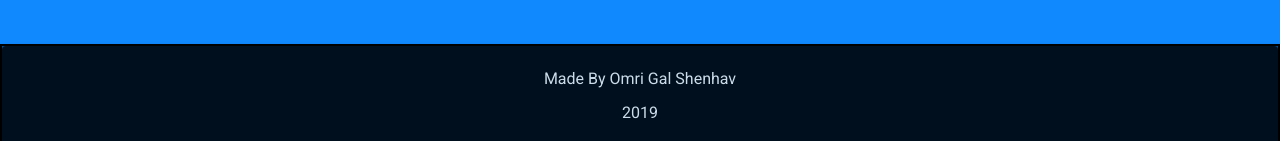
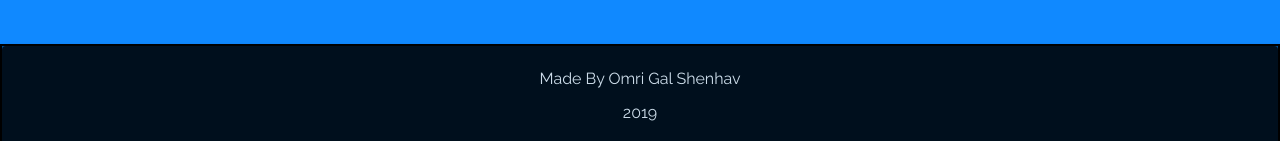
Before and after one commit to OmriGalShen/My-Portfolio, a React (Create React App) app: page /projects in a window 1280 px wide. Shown: the part 893-1034 px from the top of the page. Built offline with nearby package versions, Linux system fonts and the light colour scheme.

Commit message:
font change

```diff
--- a/src/components/layout/footer/Footer.css
+++ b/src/components/layout/footer/Footer.css
@@ -33,3 +33,7 @@
   ); /* W3C, IE 10+/ Edge, Firefox 16+, Chrome 26+, Opera 12+, Safari 7+ */
   background: #004e92;
 }
+
+.footer p {
+  font-family: "Raleway", sans-serif;
+}
```
